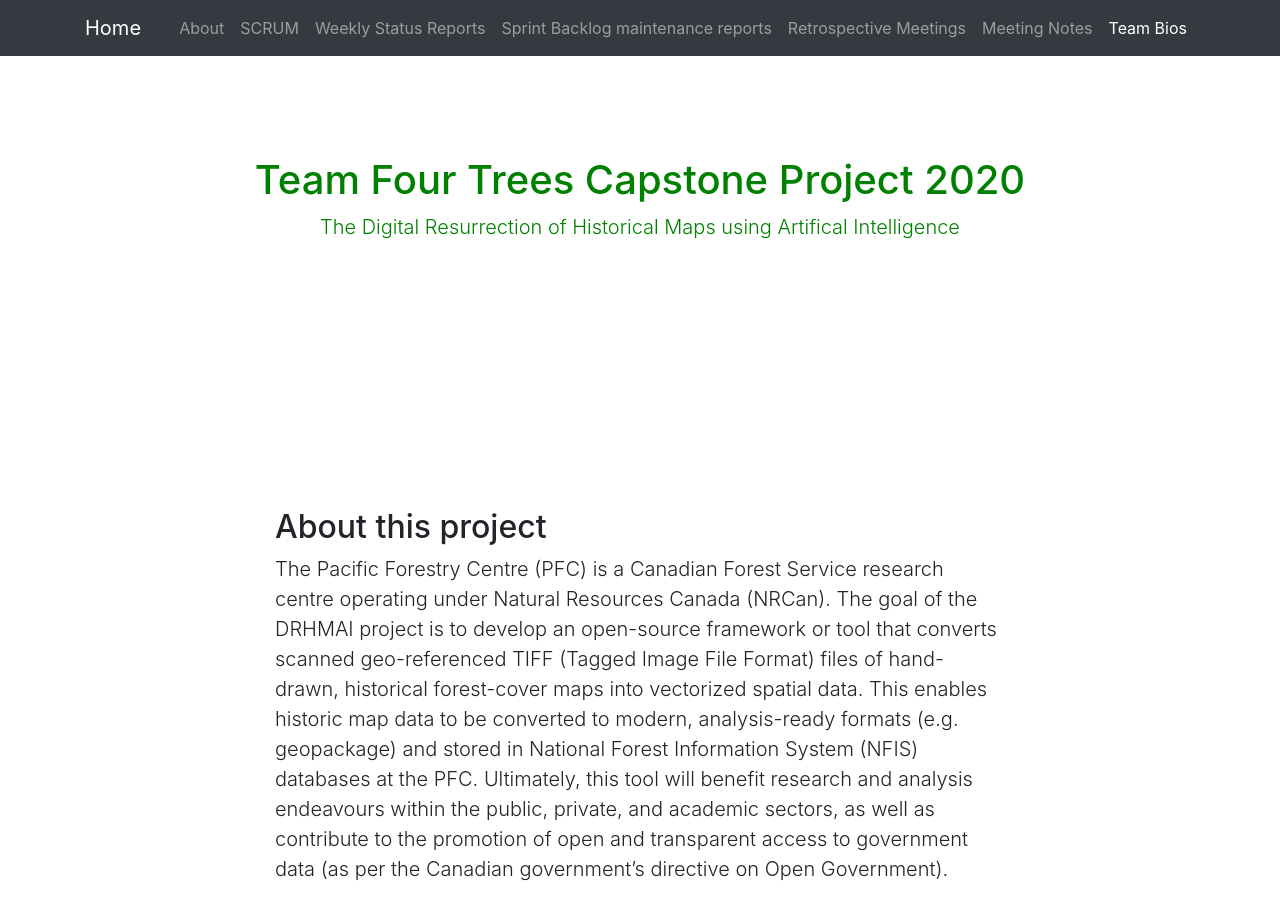
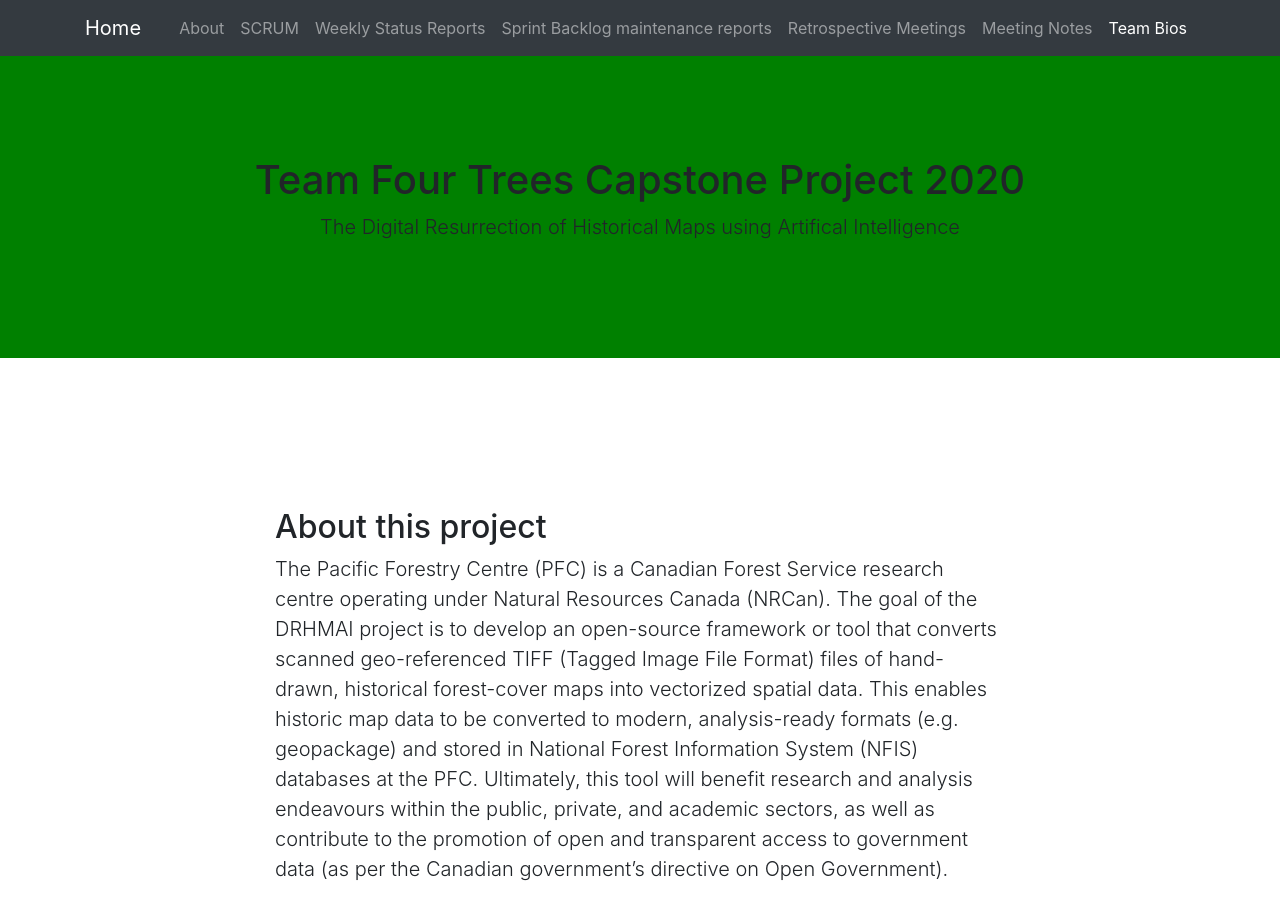
Before and after one commit to teamfourtrees/eportfolio, a website with bundled scripts: page index.html in a window 1280 px wide. Shown: the top 920 px of the page. Built offline with nearby package versions, Linux system fonts and the light colour scheme.

Commit message:
background color

```diff
--- a/index.html
+++ b/index.html
@@ -55,7 +55,7 @@
     </div>
   </nav>
 
-  <header style="color:green">
+  <header style="background-color:green">
     <div class="container text-center">
       <h1>Team Four Trees Capstone Project 2020</h1>
       <p class="lead">The Digital Resurrection of Historical Maps using Artifical Intelligence</p>
```
